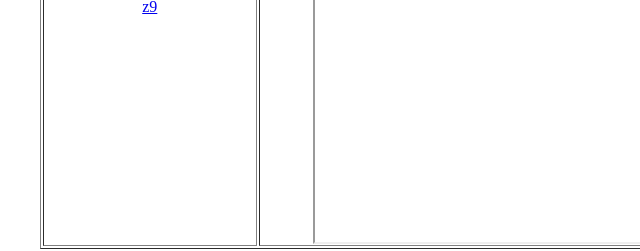
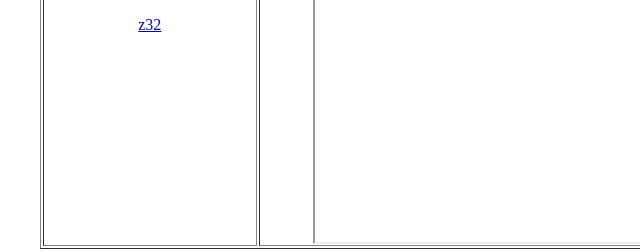
Before and after one commit to patrykiwinski/css, a plain HTML site: page index.html in a window 1280 px wide. Shown: the part 441-692 px from the top of the page, 0-640 px from the left. Drawn offline with Linux system fonts and the light colour scheme.

Commit message:
Update index.html

```diff
--- a/index.html
+++ b/index.html
@@ -28,6 +28,9 @@
 <br>
 <a href="zad9.html" target="strony">z9</a>
   <br>
+  <br>
+<a href="zad32_iwin.html" target="strony">z32</a>
+  <br>
 </td>
 <td align=center><iframe width=650 height=650 name="strony" src="start.html" border="0"></iframe>
 </td>
```
